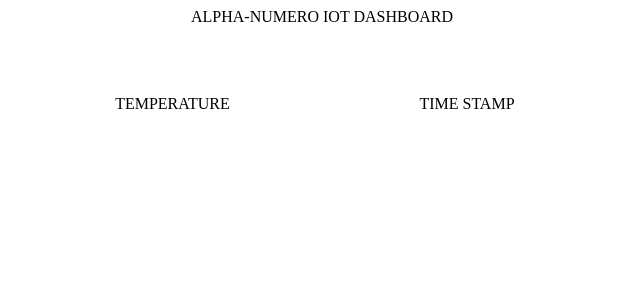
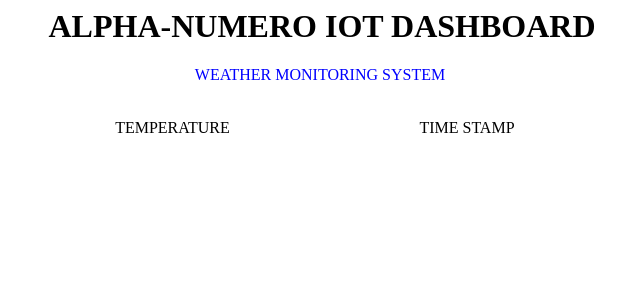
Before and after one commit to antsglobal/aniot, a PHP site: page / in a window 1280 px wide. Shown: the top 300 px of the page, without its empty margins (318-958 px from the left). Run offline with PHP 8.4, Linux system fonts and the light colour scheme.

Commit message:
Update index.php

```diff
--- a/index.php
+++ b/index.php
@@ -1,5 +1,5 @@
-<p style="text-align: center;">ALPHA-NUMERO IOT DASHBOARD</p>
-<p style="text-align: center;">&nbsp;</p>
+<h1 style="text-align: center;">ALPHA-NUMERO IOT DASHBOARD</h1>
+<p style="text-align: center;"><span style="text-align: center; color: #0000ff;">WEATHER MONITORING SYSTEM&nbsp;</span></p>
 <table style="height: 55px; width: 595px; margin-left: auto; margin-right: auto;">
 <tbody>
 <tr>
```
